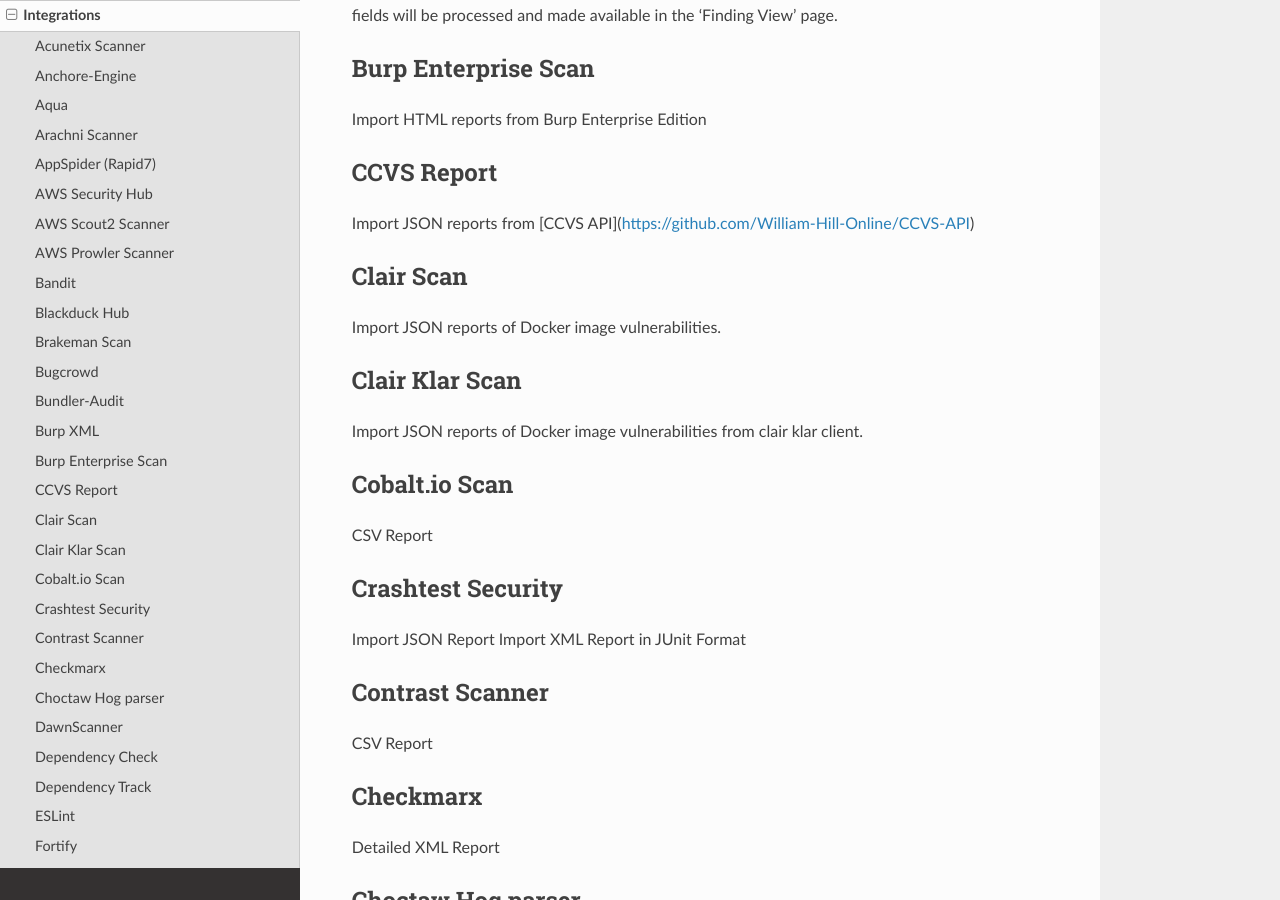
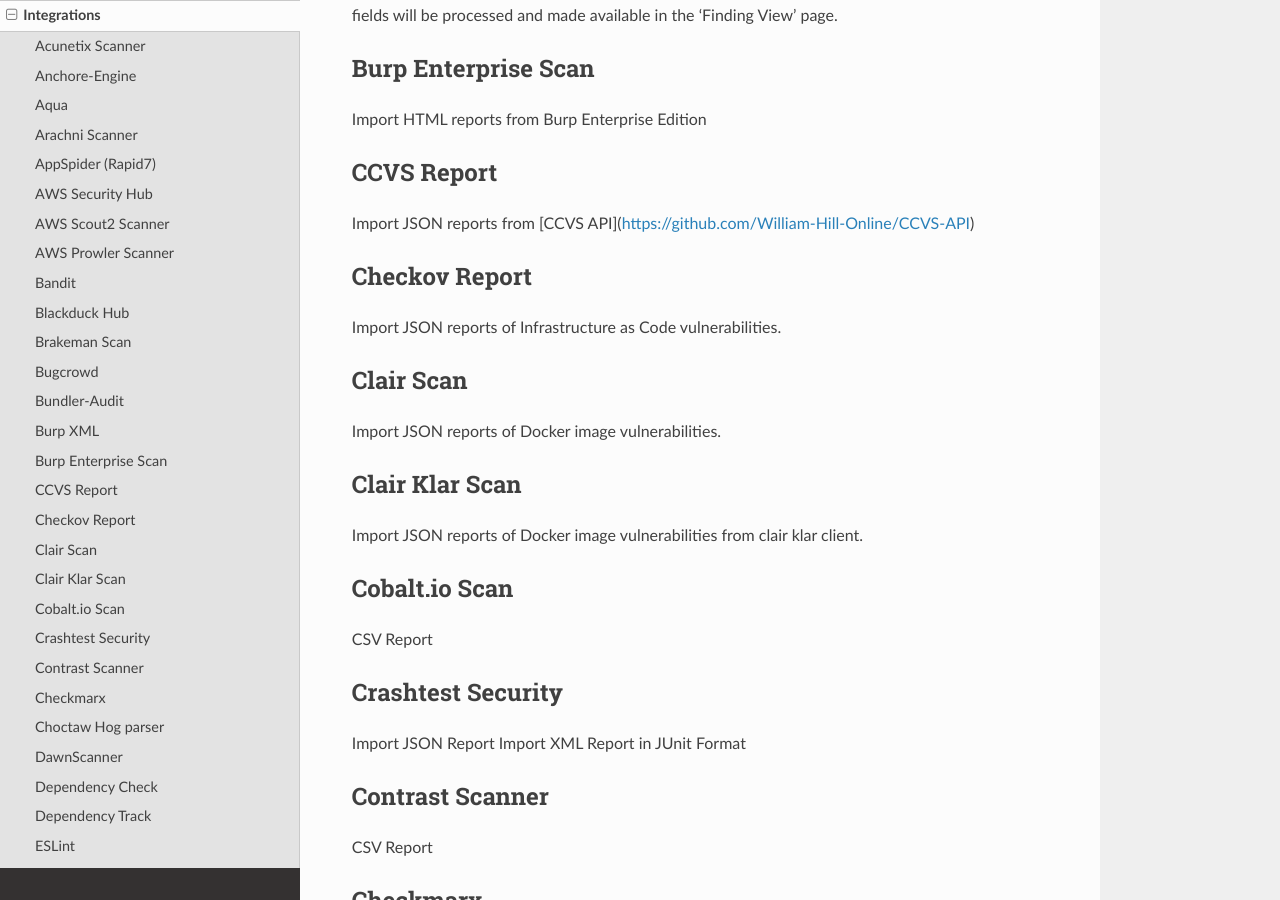
Before and after one commit to DefectDojo/Documentation, a Sphinx documentation site: the page built from docs/integrations.rst, in a window 1280 px wide and 900 px high, scrolled down 1758 px. Built offline with Sphinx 7.4.7 and the Read the Docs theme 2.0.0, drawn with Linux system fonts in a browser that asks for light colours.

Commit message:
Add documentation for Checkov integration

```diff
--- a/docs/integrations.rst
+++ b/docs/integrations.rst
@@ -68,6 +68,10 @@
 CCVS Report
 -----------
 Import JSON reports from [CCVS API](https://github.com/William-Hill-Online/CCVS-API)
+
+Checkov Report
+--------------
+Import JSON reports of Infrastructure as Code vulnerabilities.
 
 Clair Scan
 ----------
```
